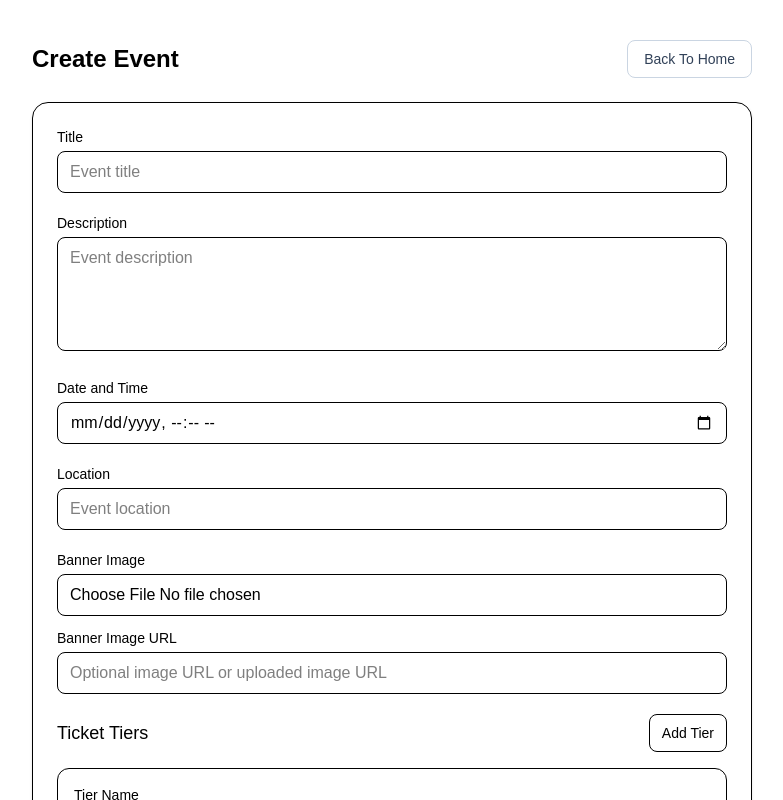
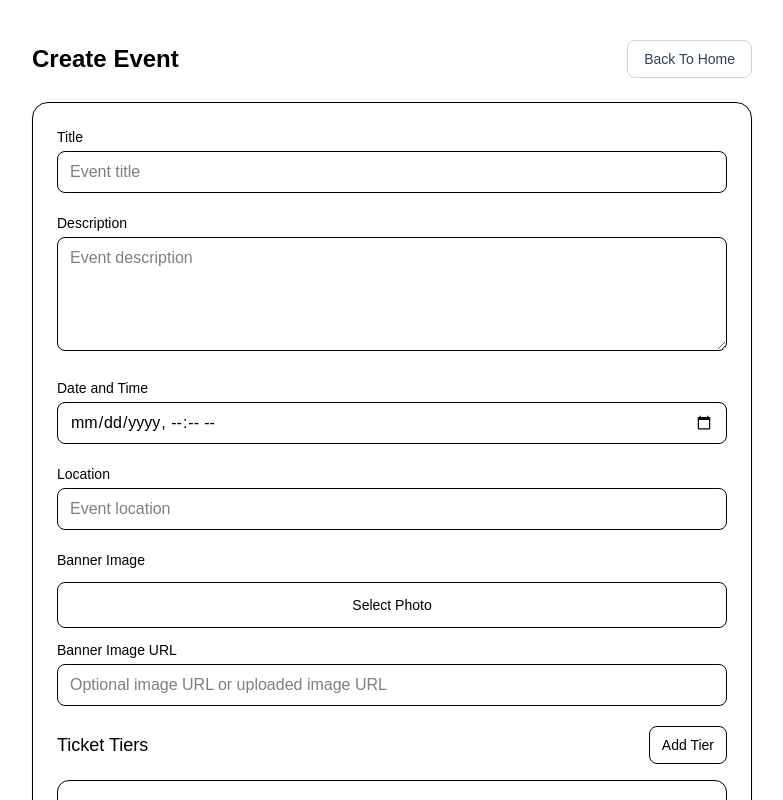
Before and after one commit to KaiwenYangUT/ECE1724_Project, a Next.js app: page /events/create in a window 1280 px wide. Shown: the top 800 px of the page, without its empty margins (248-1031 px from the left). Built offline with nearby package versions, Linux system fonts and the light colour scheme.

Commit message:
feat: enhance banner image upload UX

```diff
--- a/components/CreateEventForm.tsx
+++ b/components/CreateEventForm.tsx
@@ -128,6 +128,8 @@ export default function CreateEventForm() {
   const [bannerImageUrl, setBannerImageUrl] = useState("");
   const [bannerFile, setBannerFile] = useState<File | null>(null);
   const [uploadingBanner, setUploadingBanner] = useState(false);
+  const [selectedFileName, setSelectedFileName] = useState("");
+  const [previewUrl, setPreviewUrl] = useState<string | null>(null);
   const [ticketTiers, setTicketTiers] = useState<TicketTierInput[]>([emptyTier()]);
   const [loading, setLoading] = useState(false);
   const [successMessage, setSuccessMessage] = useState("");
@@ -497,12 +499,15 @@ export default function CreateEventForm() {
       </div>
 
       <div className="space-y-3">
-        <label className="mb-1 block text-sm font-medium">Banner Image</label>
+        <label className="block text-sm font-medium">Banner Image</label>
+
+        <label className="flex cursor-pointer items-center justify-center rounded-lg border px-4 py-3 text-sm hover:bg-gray-50">
+          {previewUrl ? "Change Photo" : "Select Photo"}
 
           <input
-          className="w-full rounded-lg border px-3 py-2"
             type="file"
             accept="image/png,image/jpeg,image/webp"
+            className="hidden"
             onChange={(e) => {
               const file = e.target.files?.[0] ?? null;
 
@@ -525,9 +530,27 @@ export default function CreateEventForm() {
               }
 
               setBannerFile(file);
+              setSelectedFileName(file.name);
+              setPreviewUrl(URL.createObjectURL(file));
               setBannerUploadError("");
             }}
           />
+        </label>
+
+        {previewUrl && (
+          <div className="space-y-2">
+            <img
+              src={previewUrl}
+              alt="Preview"
+              className="h-40 w-full rounded-lg object-cover"
+            />
+            <p className="text-sm text-gray-600">{selectedFileName}</p>
+          </div>
+        )}
+
+        {bannerUploadError && (
+          <p className="text-sm text-red-600">{bannerUploadError}</p>
+        )}
 
         <div>
           <label className="mb-1 block text-sm font-medium">Banner Image URL</label>
```
Lines whose indentation alone changed are shown as unchanged.
